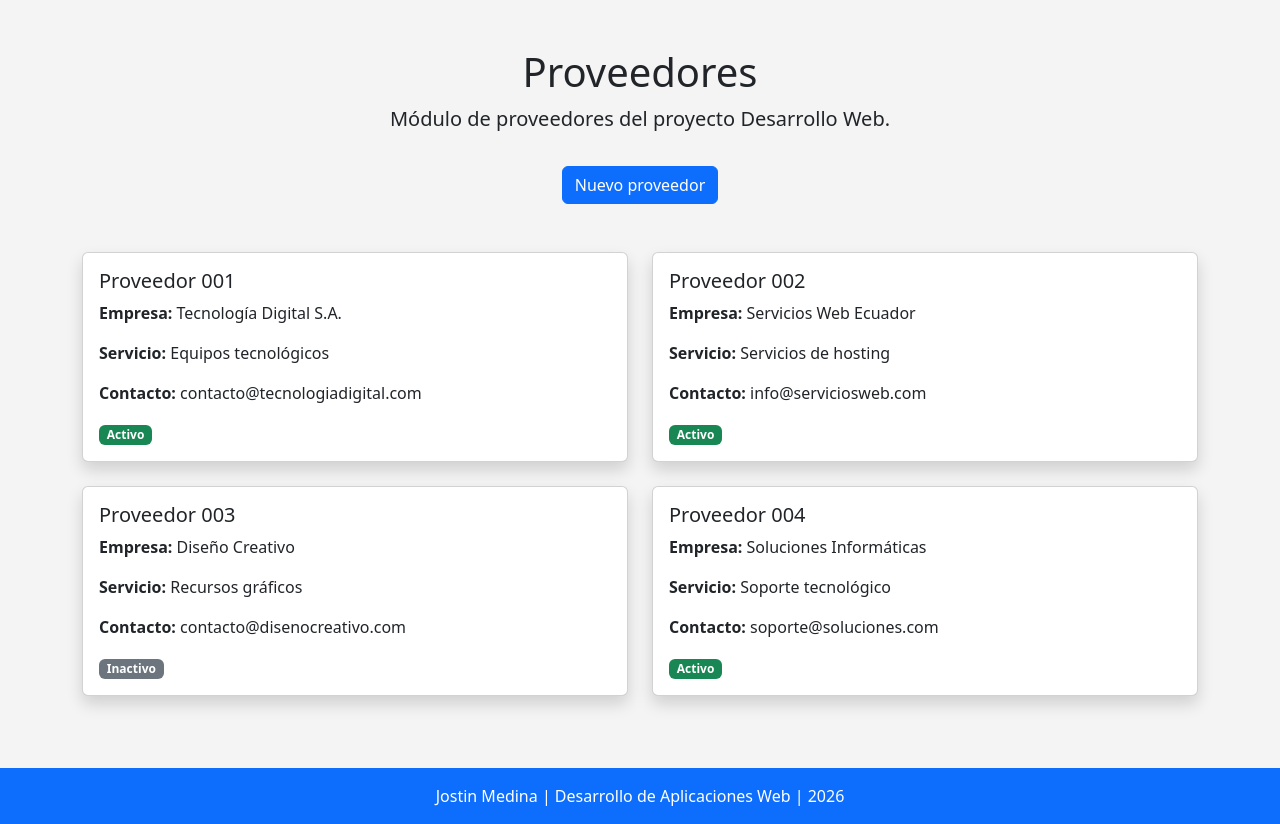
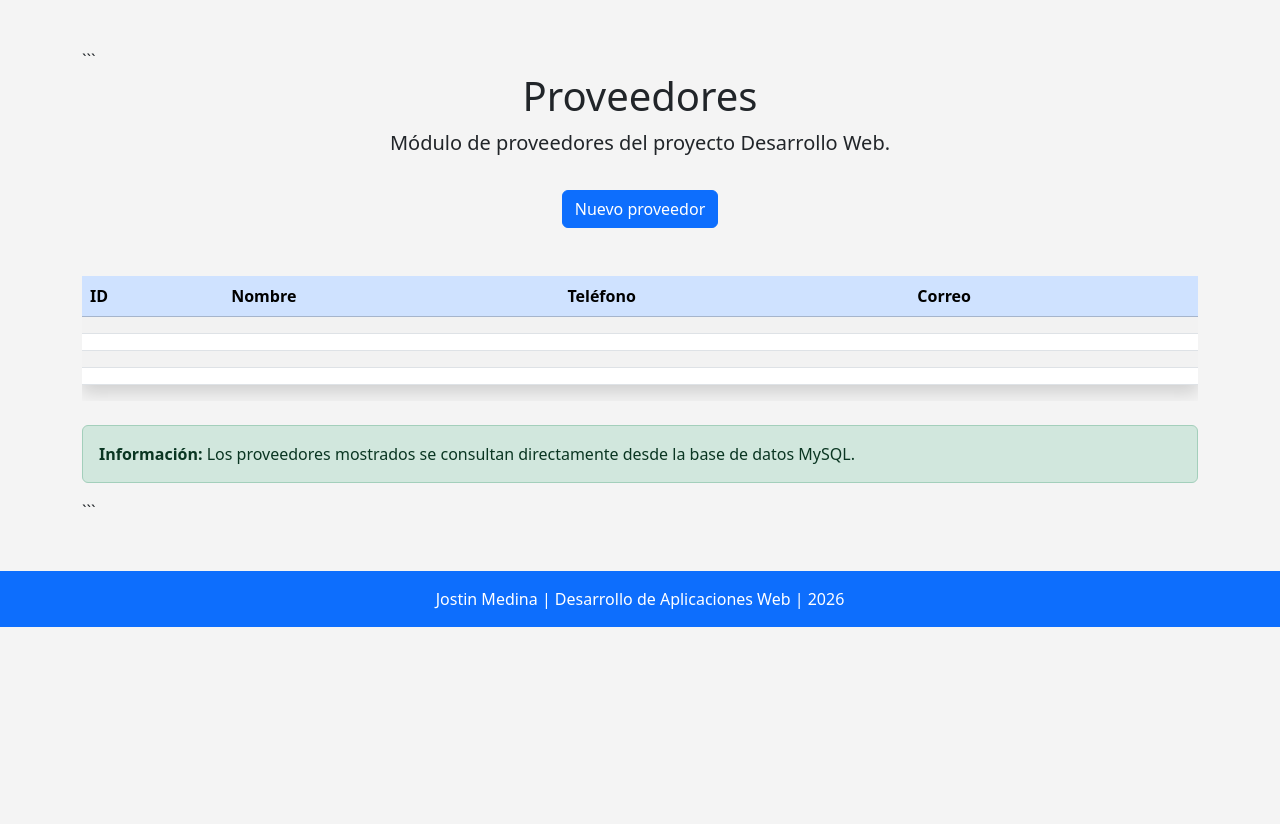
Before and after one commit to JOSTIN17/Proyecto-Desarrollo-Web, a Flask app: page /proveedores in a window 1280 px wide. Shown: the part 56-880 px from the top of the page. After the commit the page ends 683 px from the top, so only its background shows below. Run offline with Flask 3, Linux system fonts and the light colour scheme; the visitor is signed in with stand-in values (Sample User, id 1); data that the repository does not hold is empty; parts of the project's set-up code (start-up, migrations or seed data) failed here and were passed over.

Commit message:
Conectar módulo de proveedores con MySQL

````diff
--- a/templates/proveedores.html
+++ b/templates/proveedores.html
@@ -8,7 +8,9 @@ Proveedores - Desarrollo Web
 
 <div class="container my-5">
 
-    <div class="text-center mb-5">
+```
+<div class="text-center mb-5">
+
     <h1>Proveedores</h1>
 
     <p class="lead">
@@ -17,63 +19,91 @@ Proveedores - Desarrollo Web
 
     <a href="{{ url_for('nuevo_proveedor') }}"
        class="btn btn-primary mt-3">
+
         <i class="bi bi-person-plus"></i>
         Nuevo proveedor
+
     </a>
+
 </div>
 
-    <div class="row">
 
-        {% for proveedor in proveedores %}
+<div class="table-responsive">
 
-        <div class="col-md-6 mb-4">
+    <table class="table table-striped table-hover shadow">
 
-            <div class="card shadow h-100">
+        <thead class="table-primary">
 
-                <div class="card-body">
+            <tr>
 
-                    <h5 class="card-title">
-                        Proveedor {{ proveedor.id }}
-                    </h5>
+                <th>ID</th>
+                <th>Nombre</th>
+                <th>Teléfono</th>
+                <th>Correo</th>
 
-                    <p class="card-text">
-                        <strong>Empresa:</strong>
-                        {{ proveedor.empresa }}
-                    </p>
+            </tr>
 
-                    <p class="card-text">
-                        <strong>Servicio:</strong>
-                        {{ proveedor.servicio }}
-                    </p>
+        </thead>
 
-                    <p class="card-text">
-                        <strong>Contacto:</strong>
-                        {{ proveedor.contacto }}
-                    </p>
 
-                    {% if proveedor.estado == "Activo" %}
+        <tbody>
 
-                        <span class="badge bg-success">
-                            {{ proveedor.estado }}
-                        </span>
+            {% for proveedor in proveedores %}
 
-                    {% else %}
+            <tr>
 
-                        <span class="badge bg-secondary">
-                            {{ proveedor.estado }}
-                        </span>
+                <td>
+                    {{ proveedor["id_proveedor"] }}
+                </td>
 
-                    {% endif %}
+                <td>
+                    {{ proveedor["nombre"] }}
+                </td>
 
-                </div>
+                <td>
+                    {{ proveedor["telefono"] }}
+                </td>
 
-            </div>
+                <td>
+                    {{ proveedor["correo"] }}
+                </td>
 
-        </div>
+            </tr>
 
-        {% endfor %}
+            {% else %}
 
-    </div>
+            <tr>
+
+                <td colspan="4" class="text-center py-4">
+
+                    <div class="alert alert-info mb-0">
+
+                        No existen proveedores registrados actualmente.
+
+                    </div>
+
+                </td>
+
+            </tr>
+
+            {% endfor %}
+
+        </tbody>
+
+    </table>
+
+</div>
+
+
+<div class="alert alert-success mt-4">
+
+    <strong>Información:</strong>
+
+    Los proveedores mostrados se consultan directamente
+    desde la base de datos MySQL.
+
+</div>
+```
 
 </div>
 
````
